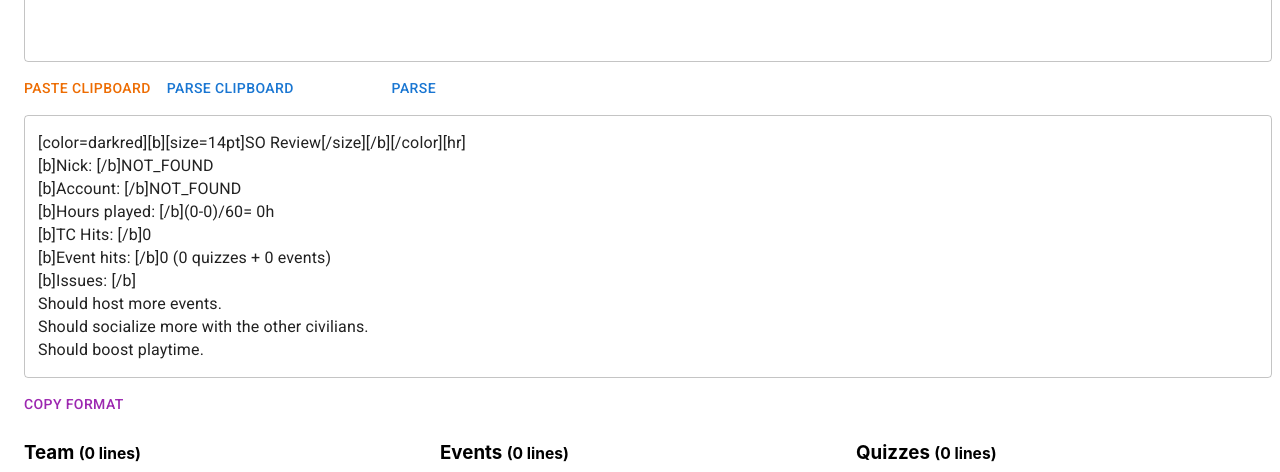
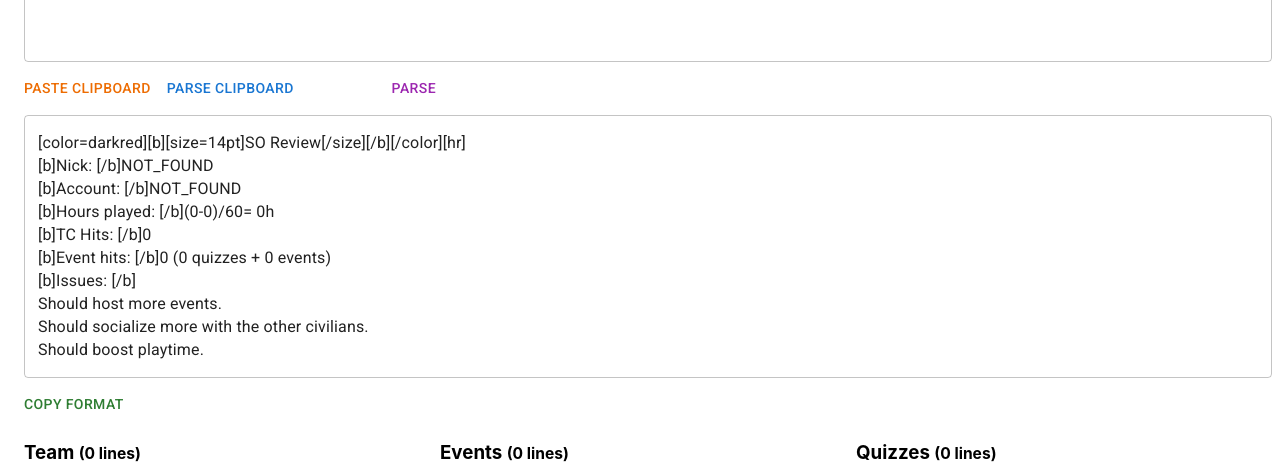
Before and after one commit to SanderCC/citlogs-react, a React (Create React App) app in the folder project/: page /Parser/SO in a window 1280 px wide. Shown: the part 252-724 px from the top of the page. Built offline with nearby package versions, Linux system fonts and the light colour scheme.

Commit message:
changed color of buttons

```diff
--- a/project/src/Components/Pages/SO.tsx
+++ b/project/src/Components/Pages/SO.tsx
@@ -27,9 +27,9 @@ export default function SO() {
         <TextField value={input} sx={{width: "100%", m: 1}} rows={7} multiline onChange={e => setInput(e.target.value)}/>
         <Button color={"warning"} onClick={async () => setInput(await clipboard.get())}>Paste clipboard</Button>
         <Button onClick={parseClipboard}>Parse clipboard</Button>
-        <Button sx={{ml: 10}} onClick={executeDivider}>Parse</Button>
+        <Button color={"secondary"} sx={{ml: 10}} onClick={executeDivider}>Parse</Button>
         <TextField sx={{width: "100%", m: 1}} multiline value={format} />
-        <Button color={"secondary"} onClick={() => clipboard.put(format)}>Copy Format</Button>
+        <Button color={"success"} onClick={() => clipboard.put(format)}>Copy Format</Button>
         <Grid container>
             <Grid item xs={4}>
                 <ContentArea title={"Team"} content={divider.team} />
```
